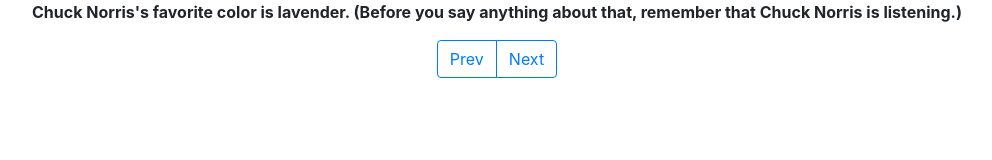
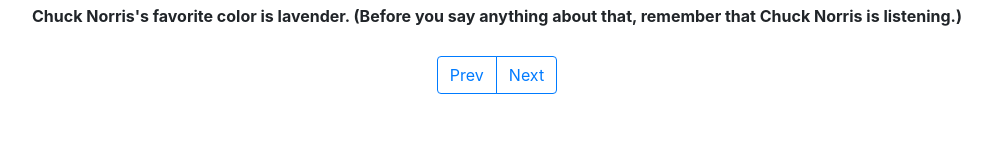
Before and after one commit to ricardonava/joke-machine, a website built with webpack: page app/index.html in a window 1280 px wide. Shown: the whole page, without its empty margins (143-1135 px from the left). Built offline with nearby package versions, Linux system fonts and the light colour scheme; no server answers.

Commit message:
Update index.html
refactored for better use of boostrap4 classes, and commented out the CSS for now

```diff
--- a/app/index.html
+++ b/app/index.html
@@ -4,18 +4,31 @@
   <title>Getting Started</title>
   <link rel="stylesheet" href="https://maxcdn.bootstrapcdn.com/bootstrap/4.0.0-beta/css/bootstrap.min.css" integrity="sha384-/Y6pD6FV/Vv2HJnA6t+vslU6fwYXjCFtcEpHbNJ0lyAFsXTsjBbfaDjzALeQsN6M"
     crossorigin="anonymous">
-  <link rel="stylesheet" href="index.css">
+  <!-- <link rel="stylesheet" href="index.css"> -->
 </head>
 
 <body>
-  <div class="joke-container text-center">
+  <div class="container-fluid">
+    <div class="joke-container">
+      <div class="row">
+        <div class="col p-1">
           <div class="joke-text">
-      <p class="font-weight-bold">Chuck Norris's favorite color is lavender. (Before you say anything about that, remember that Chuck Norris is listening.)</p>
+            <p class="text-center font-weight-bold">Chuck Norris's favorite color is lavender. (Before you say anything about that, remember that Chuck Norris is
+              listening.)
+            </p>
           </div>
+        </div>
+      </div>
+      <div class="row justify-content-center">
         <div class="joke-controls">
+          <div class="col p-2">
             <div class="btn-group" role="group">
               <button type="button" class="btn btn-outline-primary" value="Prev">Prev</button>
               <button type="button" class="btn btn-outline-primary" value="Next">Next</button>
+            </div>
+          </div>
+        </div>
+      </div>
     </div>
   </div>
   </div>
```
Lines whose indentation alone changed are shown as unchanged.
